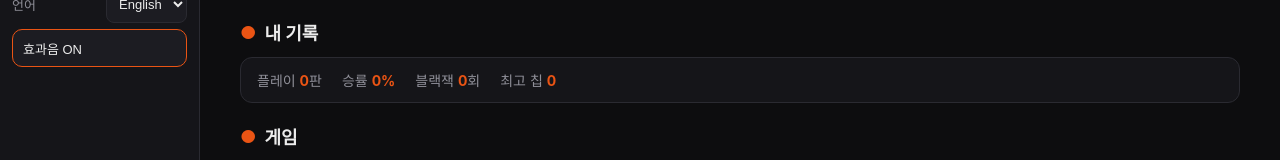
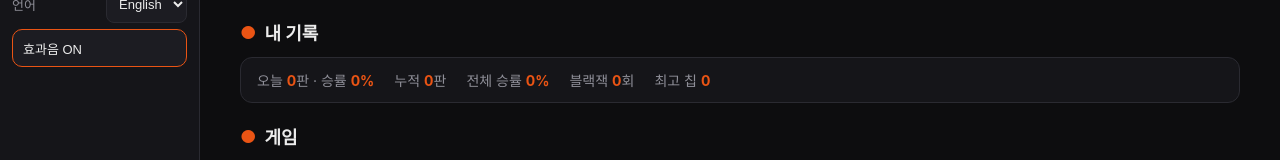
Before and after one commit to baekjunjoo/superdot, a React (Vite) app in the folder blackjack-src/: page / in a window 1280 px wide. Shown: the part 428-588 px from the top of the page. Built offline with nearby package versions, Linux system fonts and the light colour scheme.

Commit message:
feat(blackjack): 로비 오늘/누적 전적 표시 (2/2 Lobby)

```diff
--- a/blackjack-src/src/ui/Lobby.jsx
+++ b/blackjack-src/src/ui/Lobby.jsx
@@ -15,6 +15,7 @@ export default function Lobby({ nick, setNick, onCreate, onJoin, onSolo, prefill
 
   const stats = getPrefs().stats;
   const winRate = stats.games ? Math.round((stats.wins / stats.games) * 100) : 0;
+  const todayRate = stats.todayGames ? Math.round((stats.todayWins / stats.todayGames) * 100) : 0;
 
   return (
     <div className="lobby">
@@ -49,8 +50,9 @@ export default function Lobby({ nick, setNick, onCreate, onJoin, onSolo, prefill
       <section className="my-stats" aria-label="내 기록">
         <h3 className="section-title"><span className="accent">●</span> 내 기록</h3>
         <div className="stats-row">
-          <span>플레이 <strong>{stats.games}</strong>판</span>
-          <span>승률 <strong>{winRate}%</strong></span>
+          <span className="stats-today">오늘 <strong>{stats.todayGames}</strong>판 · 승률 <strong>{todayRate}%</strong></span>
+          <span>누적 <strong>{stats.games}</strong>판</span>
+          <span>전체 승률 <strong>{winRate}%</strong></span>
           <span>블랙잭 <strong>{stats.blackjacks}</strong>회</span>
           <span>최고 칩 <strong>{stats.bestChips}</strong></span>
         </div>
```
